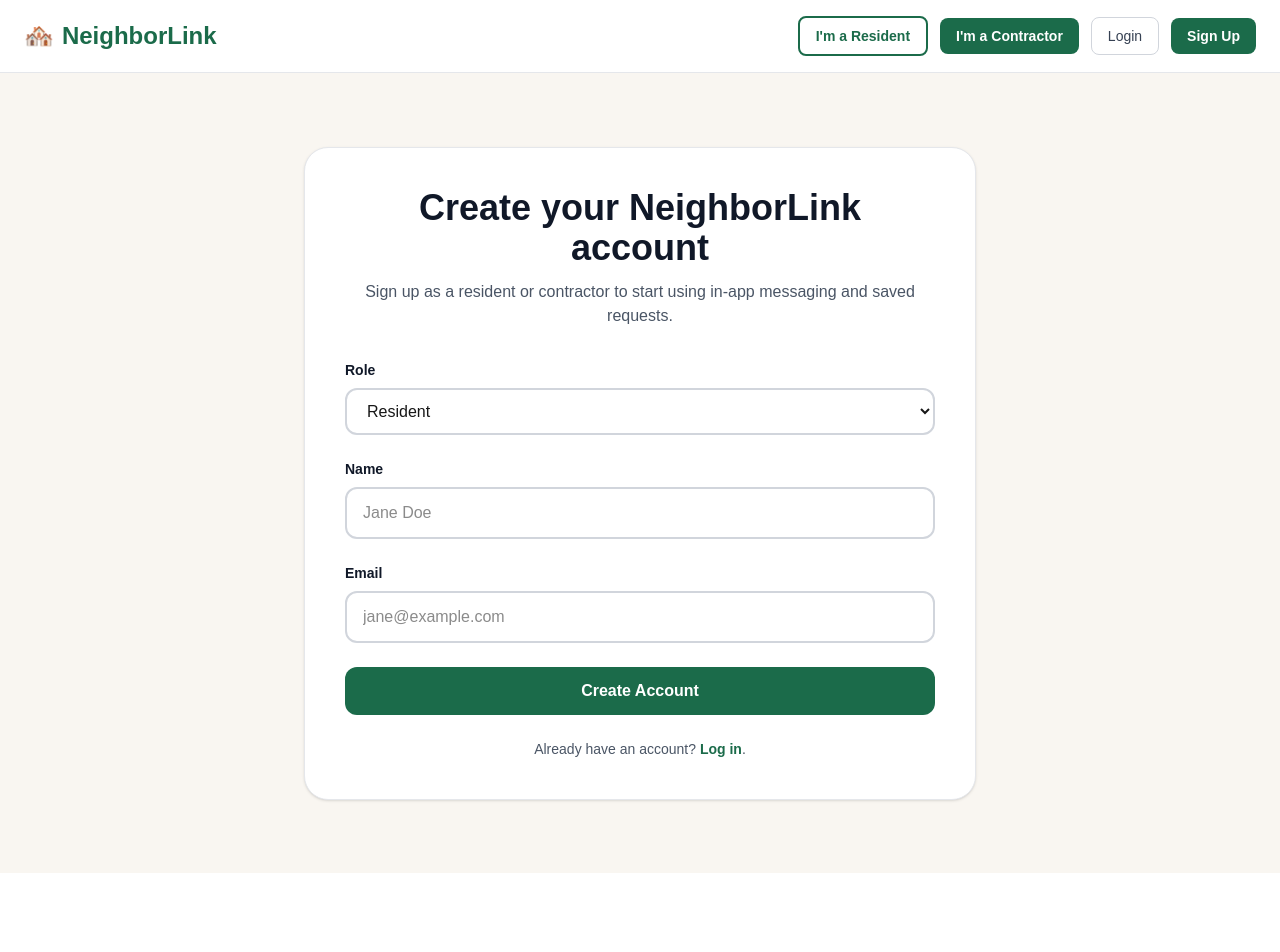
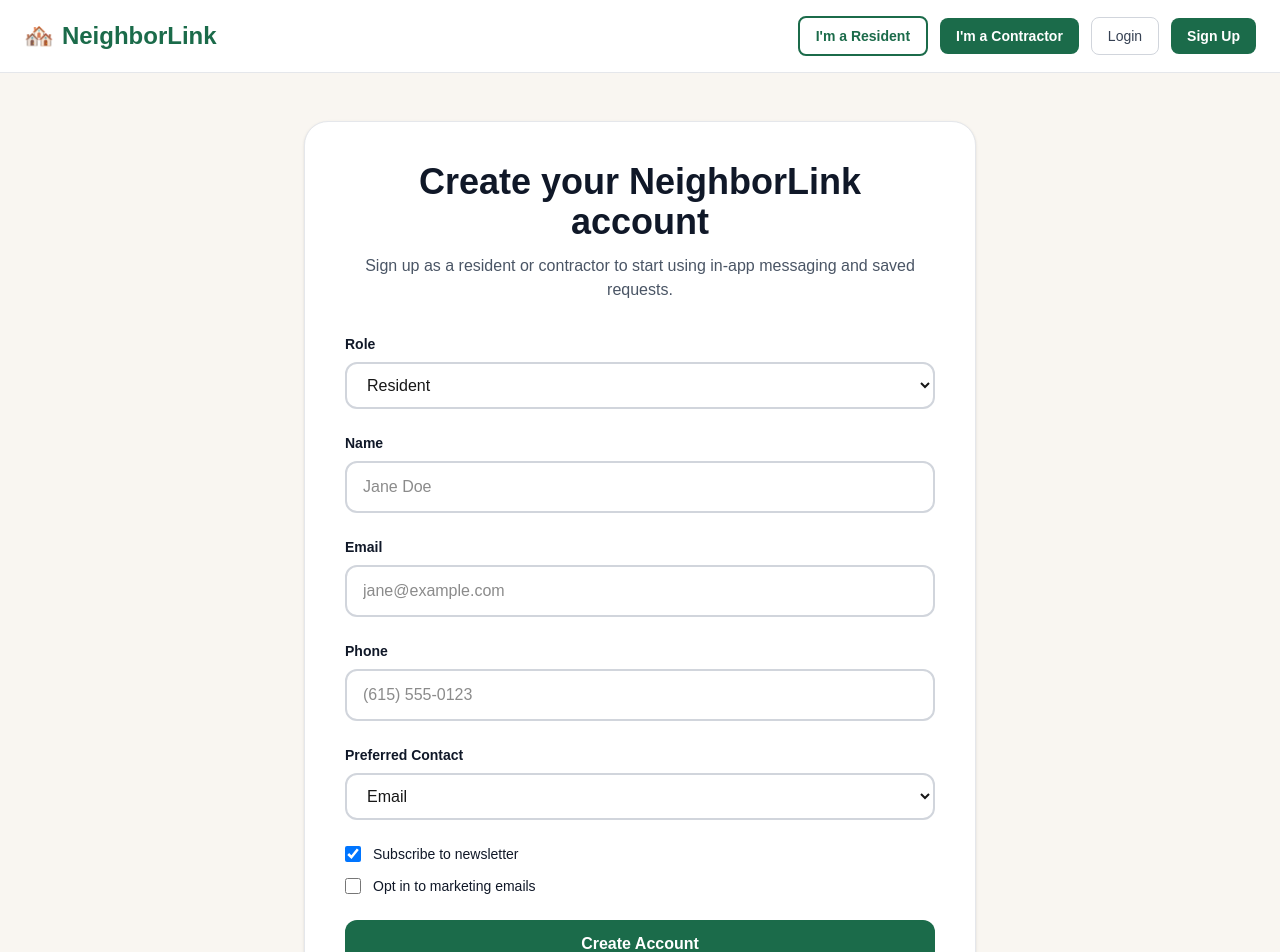
Before and after one commit to jdshap-82/neighborlink, a Next.js app: page /signup in a window 1280 px wide. Shown: the top 952 px of the page. Before the commit the page ends 873 px from the top, so only its background shows below. Built offline with nearby package versions, Linux system fonts and the light colour scheme.

Commit message:
profile update

```diff
--- a/app/account/page.tsx
+++ b/app/account/page.tsx
@@ -11,6 +11,9 @@ interface User {
   email: string
   trade?: string
   phone?: string
+  preferred_contact?: 'email' | 'phone'
+  newsletter_opt_in?: boolean
+  marketing_opt_in?: boolean
 }
 
 export default function AccountPage() {
@@ -70,6 +73,23 @@ export default function AccountPage() {
           </div>
         </div>
 
+        {user.role === 'resident' && (
+          <div className="rounded-3xl bg-white border border-gray-200 p-10 shadow-sm">
+            <div className="flex flex-col gap-4 sm:flex-row sm:items-center sm:justify-between">
+              <div>
+                <h2 className="text-2xl font-bold text-gray-900">Manage your service requests</h2>
+                <p className="text-gray-600 mt-2">Edit or delete your open requests from the board to keep your needs up to date.</p>
+              </div>
+              <Link
+                href="/board"
+                className="rounded-2xl bg-[#1B6B4A] px-5 py-3 text-center text-sm font-semibold text-white hover:bg-[#134E35] transition"
+              >
+                View My Requests
+              </Link>
+            </div>
+          </div>
+        )}
+
         <div className="rounded-3xl bg-white border border-gray-200 p-10 shadow-sm">
           <div className="grid gap-6 md:grid-cols-2">
             <div className="space-y-4">
@@ -100,6 +120,26 @@ export default function AccountPage() {
                   </div>
                 </>
               )}
+              {user.role === 'resident' && (
+                <>
+                  <div className="rounded-3xl bg-[#F9F6F1] p-6 border border-gray-200">
+                    <p className="text-sm text-gray-500">Phone</p>
+                    <p className="mt-2 text-lg font-semibold text-gray-900">{user.phone || 'Not specified'}</p>
+                  </div>
+                  <div className="rounded-3xl bg-[#F9F6F1] p-6 border border-gray-200">
+                    <p className="text-sm text-gray-500">Preferred Contact</p>
+                    <p className="mt-2 text-lg font-semibold text-gray-900 capitalize">{user.preferred_contact || 'Email'}</p>
+                  </div>
+                  <div className="rounded-3xl bg-[#F9F6F1] p-6 border border-gray-200">
+                    <p className="text-sm text-gray-500">Newsletter Subscription</p>
+                    <p className="mt-2 text-lg font-semibold text-gray-900">{user.newsletter_opt_in ? 'Subscribed' : 'Unsubscribed'}</p>
+                  </div>
+                  <div className="rounded-3xl bg-[#F9F6F1] p-6 border border-gray-200">
+                    <p className="text-sm text-gray-500">Marketing Emails</p>
+                    <p className="mt-2 text-lg font-semibold text-gray-900">{user.marketing_opt_in ? 'Opted in' : 'Opted out'}</p>
+                  </div>
+                </>
+              )}
             </div>
           </div>
         </div>
--- a/app/signup/page.tsx
+++ b/app/signup/page.tsx
@@ -21,6 +21,9 @@ function SignupContent() {
   const [email, setEmail] = useState('')
   const [trade, setTrade] = useState('')
   const [phone, setPhone] = useState('')
+  const [preferredContact, setPreferredContact] = useState<'email' | 'phone'>('email')
+  const [newsletterOptIn, setNewsletterOptIn] = useState(true)
+  const [marketingOptIn, setMarketingOptIn] = useState(false)
 
   useEffect(() => {
     const storedUser = localStorage.getItem('neighborlink_user')
@@ -47,8 +50,11 @@ function SignupContent() {
       role,
       name,
       email,
+      phone: phone || undefined,
+      preferred_contact: role === 'resident' ? preferredContact : undefined,
+      newsletter_opt_in: role === 'resident' ? newsletterOptIn : undefined,
+      marketing_opt_in: role === 'resident' ? marketingOptIn : undefined,
       trade: role === 'contractor' ? trade : undefined,
-      phone: role === 'contractor' ? phone : undefined,
     }
 
     localStorage.setItem('neighborlink_user', JSON.stringify(user))
@@ -97,6 +103,52 @@ function SignupContent() {
             />
           </div>
 
+          <div>
+            <label className="block text-sm font-semibold text-gray-900 mb-2">Phone</label>
+            <input
+              value={phone}
+              onChange={(e) => setPhone(e.target.value)}
+              placeholder="(615) 555-0123"
+              className="w-full px-4 py-3 border-2 border-gray-300 rounded-xl focus:border-[#1B6B4A] focus:outline-none"
+            />
+          </div>
+
+          {role === 'resident' && (
+            <>
+              <div>
+                <label className="block text-sm font-semibold text-gray-900 mb-2">Preferred Contact</label>
+                <select
+                  value={preferredContact}
+                  onChange={(e) => setPreferredContact(e.target.value as 'email' | 'phone')}
+                  className="w-full px-4 py-3 border-2 border-gray-300 rounded-xl focus:border-[#1B6B4A] focus:outline-none"
+                >
+                  <option value="email">Email</option>
+                  <option value="phone">Phone</option>
+                </select>
+              </div>
+              <div className="flex flex-col gap-3">
+                <label className="inline-flex items-center gap-3 text-sm text-gray-900">
+                  <input
+                    type="checkbox"
+                    checked={newsletterOptIn}
+                    onChange={(e) => setNewsletterOptIn(e.target.checked)}
+                    className="h-4 w-4 rounded border-gray-300 text-[#1B6B4A] focus:ring-[#1B6B4A]"
+                  />
+                  Subscribe to newsletter
+                </label>
+                <label className="inline-flex items-center gap-3 text-sm text-gray-900">
+                  <input
+                    type="checkbox"
+                    checked={marketingOptIn}
+                    onChange={(e) => setMarketingOptIn(e.target.checked)}
+                    className="h-4 w-4 rounded border-gray-300 text-[#1B6B4A] focus:ring-[#1B6B4A]"
+                  />
+                  Opt in to marketing emails
+                </label>
+              </div>
+            </>
+          )}
+
           {role === 'contractor' && (
             <>
               <div>
@@ -105,15 +157,6 @@ function SignupContent() {
                   value={trade}
                   onChange={(e) => setTrade(e.target.value)}
                   placeholder="Plumbing, Electrical, Lawn Care..."
-                  className="w-full px-4 py-3 border-2 border-gray-300 rounded-xl focus:border-[#1B6B4A] focus:outline-none"
-                />
-              </div>
-              <div>
-                <label className="block text-sm font-semibold text-gray-900 mb-2">Phone</label>
-                <input
-                  value={phone}
-                  onChange={(e) => setPhone(e.target.value)}
-                  placeholder="(615) 555-0123"
                   className="w-full px-4 py-3 border-2 border-gray-300 rounded-xl focus:border-[#1B6B4A] focus:outline-none"
                 />
               </div>
```
